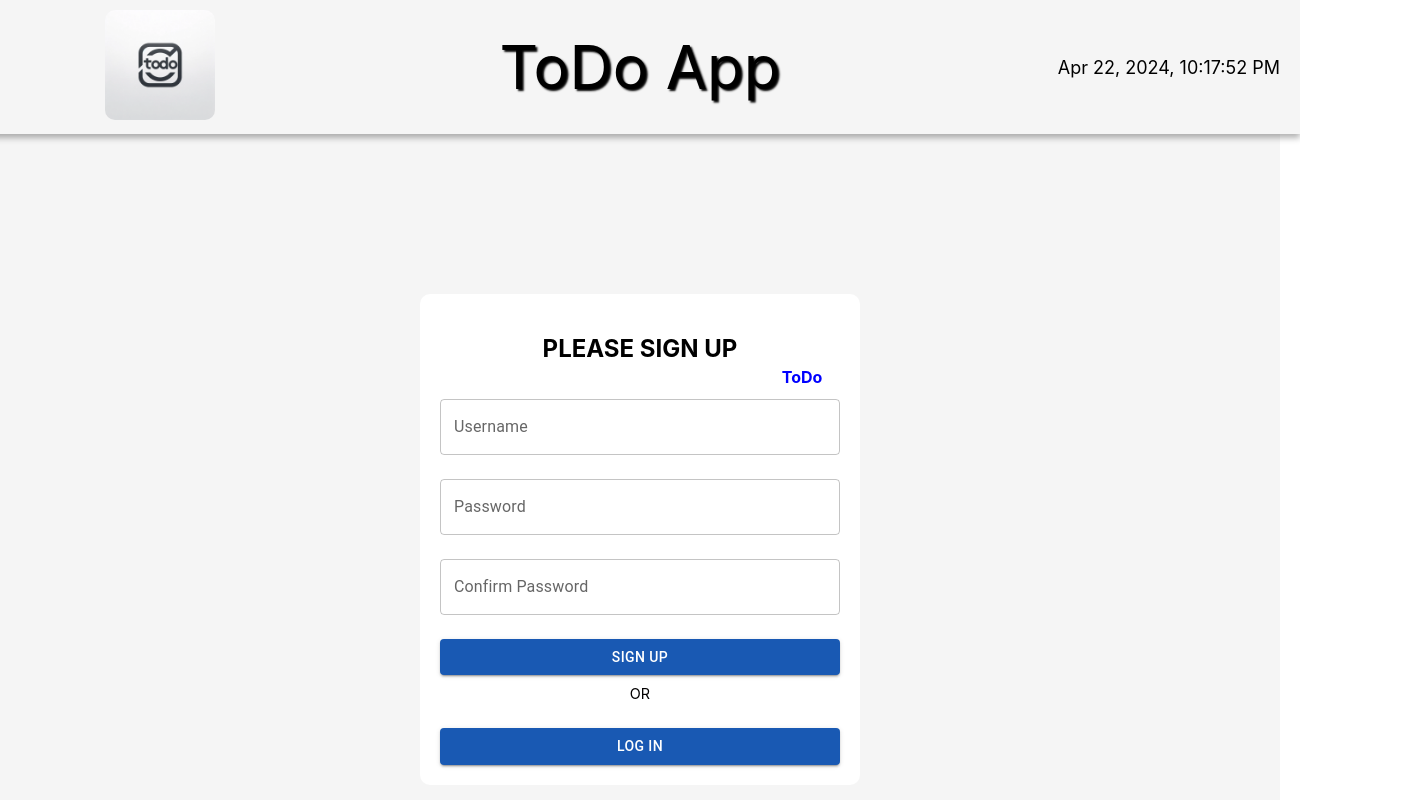
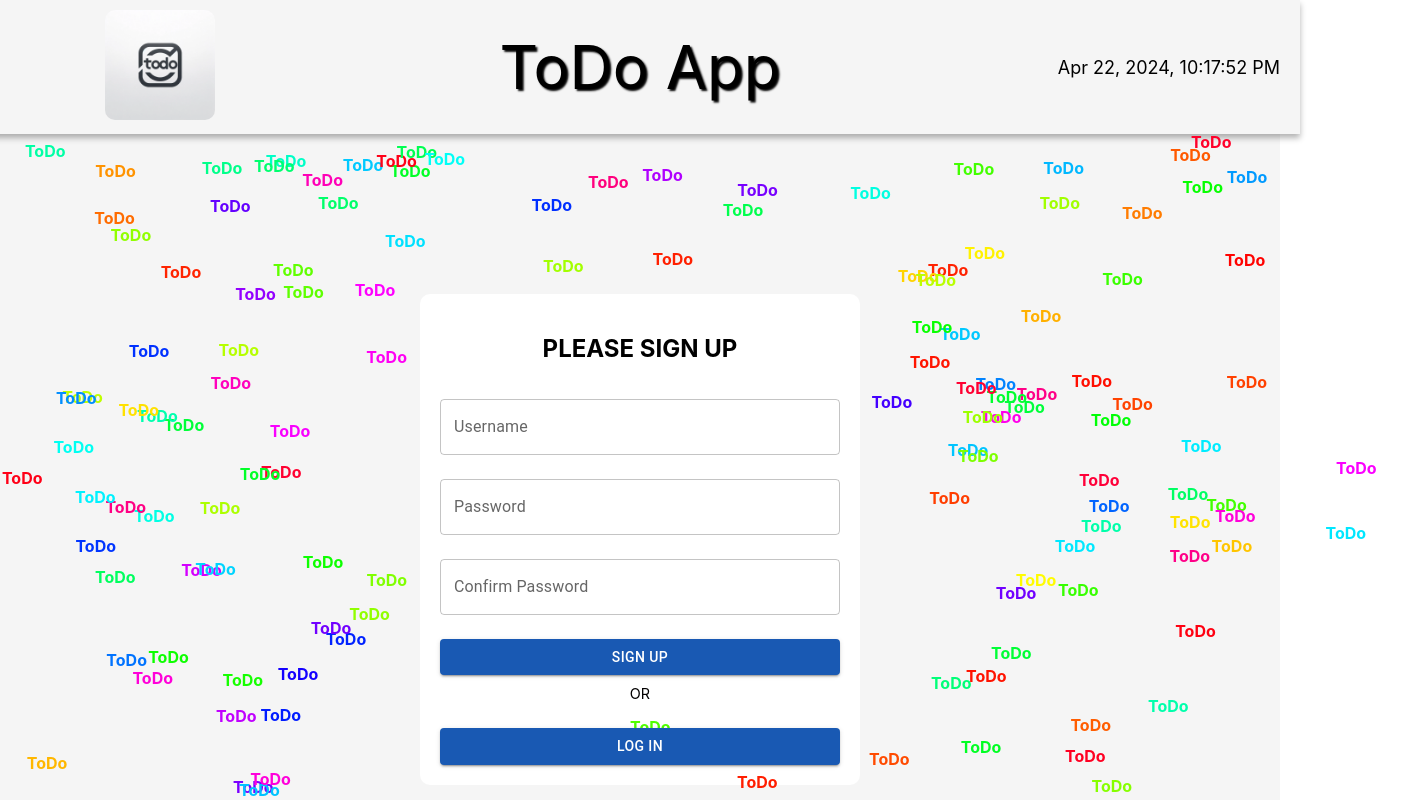
Before and after one commit to datre9/ToDoApp, a React (Create React App) app in the folder src/main/frontend/: page /register in a window 1280 px wide. Shown: the top 800 px of the page, 1406 px wide, since content can reach past the window. Built offline with nearby package versions, Linux system fonts and the light colour scheme.

Commit message:
RegisterPage

```diff
--- a/src/main/frontend/src/Components/FlyingTodo.tsx
+++ b/src/main/frontend/src/Components/FlyingTodo.tsx
@@ -1,16 +1,21 @@
-import React, { useState, useEffect } from 'react';
+import React, { useState, useEffect, useRef } from 'react';
 
-const headerHeight = 130;
+interface FlyingTodoProps {
+  initialTop: number;
+  initialLeft: number;
+  headerHeight: number;
+  formRef: React.RefObject<HTMLDivElement>;
+}
+const FlyingTodo: React.FC<FlyingTodoProps> = ({ initialTop, initialLeft, headerHeight, formRef }) => {
+  const [position, setPosition] = useState({ top: initialTop, left: initialLeft });
+  const [velocity, setVelocity] = useState({
+    x: (Math.random() > 0.5 ? 1 : -1) * (1 + Math.random()),
+    y: (Math.random() > 0.5 ? 1 : -1) * (1 + Math.random())
+  });
 
-const FlyingTodo = () => {
-  const [position, setPosition] = useState({
-    top: headerHeight + 10,
-    left: 50
-  });
-  const [velocity, setVelocity] = useState({
-    x: (Math.random() > 0.5 ? 1 : -1) * (2 + Math.random() * 2),
-    y: (Math.random() > 0.5 ? 1 : -1) * (2 + Math.random() * 2)
-  });
+  const todoWidth = 50; // Předpokládá se, že šířka ToDo je 50px
+  const todoHeight = 20; // Předpokládá se, že výška ToDo je 20px
+  const [color] = useState(`hsl(${Math.random() * 360}, 100%, 50%)`);
 
   useEffect(() => {
     const move = () => {
@@ -18,26 +23,27 @@ const FlyingTodo = () => {
         let newTop = prevPosition.top + velocity.y;
         let newLeft = prevPosition.left + velocity.x;
 
-        // Kontrola kolize s okraji obrazovky a hlavičkou
-        let newVelocity = { ...velocity };
-        if (newTop <= headerHeight || newTop >= window.innerHeight - 20) {
-          newTop = prevPosition.top; // Zůstává na původní pozici při kolizi
-          newVelocity.y = -velocity.y; // Invertujeme Y směr
+        const formBounds = formRef.current?.getBoundingClientRect();
+        if (formBounds) {
+          if (newTop <= headerHeight || newTop + todoHeight >= window.innerHeight ||
+              (newTop + todoHeight >= formBounds.top && newTop <= formBounds.bottom &&
+               newLeft + todoWidth >= formBounds.left && newLeft <= formBounds.right)) {
+            velocity.y = -velocity.y;
+          }
+          if (newLeft <= 0 || newLeft + todoWidth >= window.innerWidth ||
+              (newLeft + todoWidth >= formBounds.left && newLeft <= formBounds.right &&
+               newTop + todoHeight >= formBounds.top && newTop <= formBounds.bottom)) {
+            velocity.x = -velocity.x;
+          }
         }
-        if (newLeft <= 0 || newLeft >= window.innerWidth - 20) {
-          newLeft = prevPosition.left; // Zůstává na původní pozici při kolizi
-          newVelocity.x = -velocity.x; // Invertujeme X směr
-        }
-        setVelocity(newVelocity); // Aktualizace rychlosti pro další pohyb
 
         return { top: newTop, left: newLeft };
       });
     };
 
-    const intervalId = setInterval(move, 20); // Zrychlujeme interval pro hladší pohyb
-
+    const intervalId = setInterval(move, 30);
     return () => clearInterval(intervalId);
-  }, [velocity]); // Závislost na velocity zajistí reakci na jeho změny
+  }, [velocity, headerHeight, formRef]);
 
   return (
     <div style={{
@@ -45,7 +51,7 @@ const FlyingTodo = () => {
       top: `${position.top}px`,
       left: `${position.left}px`,
       fontWeight: 'bold',
-      color: 'blue',
+      color: color,
     }}>
       ToDo
     </div>
--- /dev/null
+++ b/src/main/frontend/src/Components/FlyingTodosContainer.tsx
@@ -0,0 +1,59 @@
+import React, { useState, useEffect } from 'react';
+import FlyingTodo from './FlyingTodo';
+
+interface FlyingTodosContainerProps {
+  formRef: React.RefObject<HTMLDivElement>;
+}
+const FlyingTodosContainer: React.FC<FlyingTodosContainerProps> = ({ formRef }) => {
+  const headerHeight = 130;
+  const todosCount = 150;
+  const buffer = 50; // Rozšířená hranice o 50px
+  const [safeAreas, setSafeAreas] = useState<{ top: number, bottom: number, left: number, right: number }[]>([]);
+
+  useEffect(() => {
+    function updateSafeAreas() {
+      if (formRef.current) {
+        const formBounds = formRef.current.getBoundingClientRect();
+        const areas = [
+          { top: headerHeight, bottom: formBounds.top - buffer, left: 0, right: window.innerWidth }, // Nad formulářem
+          { top: formBounds.bottom + buffer, bottom: window.innerHeight, left: 0, right: window.innerWidth }, // Pod formulářem
+          { top: headerHeight, bottom: window.innerHeight, left: 0, right: formBounds.left - buffer }, // Vlevo od formuláře
+          { top: headerHeight, bottom: window.innerHeight, left: formBounds.right + buffer, right: window.innerWidth } // Vpravo od formuláře
+        ].filter(area => area.bottom > area.top && area.right > area.left); // Filtrujeme pouze platné oblasti
+        setSafeAreas(areas);
+      }
+    }
+
+    updateSafeAreas();
+    window.addEventListener('resize', updateSafeAreas);
+    return () => window.removeEventListener('resize', updateSafeAreas);
+  }, [formRef]);
+
+  const getRandomPosition = (area: { top: number, bottom: number, left: number, right: number }) => {
+    const heightRange = area.bottom - area.top;
+    const widthRange = area.right - area.left;
+    const newTop = Math.random() * heightRange + area.top;
+    const newLeft = Math.random() * widthRange + area.left;
+    return { newTop, newLeft };
+  };
+
+  return (
+    <>
+      {safeAreas.length > 0 && Array.from({ length: todosCount }).map((_, index) => {
+        const area = safeAreas[Math.floor(Math.random() * safeAreas.length)]; // Náhodně vybereme bezpečnou oblast
+        const { newTop, newLeft } = getRandomPosition(area);
+        return (
+          <FlyingTodo
+            key={index}
+            initialTop={newTop}
+            initialLeft={newLeft}
+            headerHeight={headerHeight}
+            formRef={formRef}
+          />
+        );
+      })}
+    </>
+  );
+};
+
+export default FlyingTodosContainer;
--- a/src/main/frontend/src/Components/Login.tsx
+++ b/src/main/frontend/src/Components/Login.tsx
@@ -80,7 +80,6 @@ const Login = (props: any) => {
           <Alert variant='standard' severity='error'>Password is incorrect</Alert>) : (
           <></>
         )}
-
         <Box>
           <Button type='submit' variant='contained'>Log in</Button>
         </Box>
--- a/src/main/frontend/src/Components/Register.css
+++ b/src/main/frontend/src/Components/Register.css
@@ -16,7 +16,6 @@
   justify-content: space-between;
   padding: 10px 20px;
 }
-
 .logo-container {
   flex: 1;
 }
--- a/src/main/frontend/src/Components/Register.tsx
+++ b/src/main/frontend/src/Components/Register.tsx
@@ -1,12 +1,11 @@
-import React, { useState, useEffect } from 'react';
+import React, { useState, useEffect, useRef } from 'react';
 import { Alert, Box, Button, TextField } from '@mui/material';
 import axios from 'axios';
 import { Link } from 'react-router-dom';
 import './Register.css';
 import todoLogo from '../images/todo-logo.png';
 import { format } from 'date-fns';
-import FlyingTodo from "./FlyingTodo";
-
+import FlyingTodosContainer from './FlyingTodosContainer';
 
 const SIGNUP_TOKEN_URL = "http://localhost:8080/register";
 
@@ -27,6 +26,8 @@ const Register: React.FC = () => {
 
   const [successAlert, setSuccessAlert] = useState(false);
   const [errorAlert, setErrorAlert] = useState(false);
+
+  const formRef = useRef<HTMLDivElement>(null); // Reference pro registrační formulář
 
   useEffect(() => {
     setValidUsername(username.length > 0);
@@ -64,10 +65,9 @@ const Register: React.FC = () => {
         setErrorAlert(true);
       });
   }
-
   return (
-       <div className="register-page">
-      <FlyingTodo /> {}
+    <div className="register-page">
+      <FlyingTodosContainer formRef={formRef} />
       <header className="header">
         <div className="logo-container">
           <img src={todoLogo} alt="ToDo Logo" className="logo" />
@@ -76,81 +76,19 @@ const Register: React.FC = () => {
         <div className="time-display">{format(currentTime, 'PPpp')}</div>
       </header>
       <div className="form-container">
-        <Box className="register-container">
+        <Box className="register-container" ref={formRef}>
           <h2>PLEASE SIGN UP</h2>
           <form onSubmit={signup}>
-            <TextField
-              fullWidth
-              label='Username'
-              margin="normal"
-              onChange={e => setUsername(e.target.value)}
-              error={!validUsername && signupButtonClicked}
-              helperText={!validUsername && signupButtonClicked ? "Username is required" : ""}
-            />
-
-            <TextField
-              fullWidth
-              label='Password'
-              type='password'
-              margin="normal"
-              onChange={e => setPassword(e.target.value)}
-              error={!validPassword && signupButtonClicked}
-              helperText={!validPassword && signupButtonClicked ? "Password is required" : ""}
-            />
-
-            <TextField
-              fullWidth
-              label='Confirm Password'
-              type='password'
-              margin="normal"
-              onChange={e => setConfirmPassword(e.target.value)}
-              error={!passwordsMatch && signupButtonClicked}
-              helperText={!passwordsMatch && signupButtonClicked ? "Passwords do not match" : ""}
-            />
-
-            <Button
-              fullWidth
-              type='submit'
-              variant='contained'
-
-              sx={{
-                marginTop: 2,
-                backgroundColor: '#1959b3',
-                color: 'white',
-                ':hover': {
-                  backgroundColor: '#303f9f'
-                },
-                disabled: {
-                  backgroundColor: '#ccc',
-                  color: '#666'
-                }
-              }}
-              disabled={signupButtonClicked}>
-              Sign up
-            </Button>
-
+            <TextField fullWidth label='Username' margin="normal" onChange={e => setUsername(e.target.value)} error={!validUsername && signupButtonClicked} helperText={!validUsername && signupButtonClicked ? "Username is required" : ""} />
+            <TextField fullWidth label='Password' type='password' margin="normal" onChange={e => setPassword(e.target.value)} error={!validPassword && signupButtonClicked} helperText={!validPassword && signupButtonClicked ? "Password is required" : ""} />
+            <TextField fullWidth label='Confirm Password' type='password' margin="normal" onChange={e => setConfirmPassword(e.target.value)} error={!passwordsMatch && signupButtonClicked} helperText={!passwordsMatch && signupButtonClicked ? "Passwords do not match" : ""} />
+            <Button fullWidth type='submit' variant='contained' sx={{ marginTop: 2, backgroundColor: '#1959b3', color: 'white', ':hover': { backgroundColor: '#303f9f' }, disabled: { backgroundColor: '#ccc', color: '#666' } }} disabled={signupButtonClicked}>Sign up</Button>
             {successAlert && <Alert severity='success'>{responseMsg}</Alert>}
             {errorAlert && <Alert severity='error'>{signupError}</Alert>}
           </form>
           <h3>OR</h3>
-          <Button
-          component={Link}
-          to="/login"
-          variant="contained"
-          fullWidth
-          sx={{
-            marginTop: 2,
-            backgroundColor: '#1959b3',
-            color: 'white',
-            ':hover': {
-              backgroundColor: '#303f9f'
-            }
-          }}>
-          Log in
-        </Button>
+          <Button component={Link} to="/login" variant="contained" fullWidth sx={{ marginTop: 2, backgroundColor: '#1959b3', color: 'white', ':hover': { backgroundColor: '#303f9f' }}}>Log in</Button>
         </Box>
-      </div>
-      <div className="logo-container">
       </div>
     </div>
   );
```
Also changed, not shown: src/main/frontend/src/Components/Login.css (added, +65 -0 lines).
